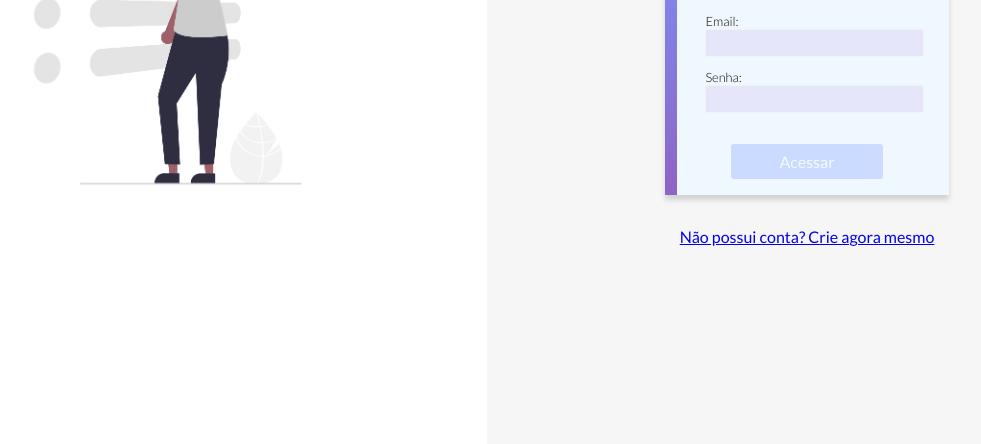
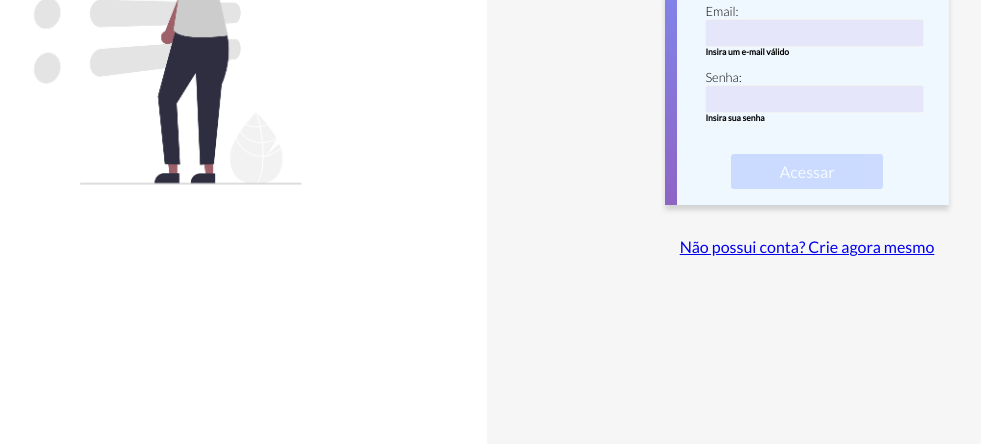
Before and after one commit to LucasTrawman/checkpoint2, a plain HTML site: page index.html in a window 1280 px wide. Shown: the part 356-800 px from the top of the page, without its empty margins (153-1134 px from the left). Drawn offline with Linux system fonts and the light colour scheme.

Commit message:
Validação login
Atualização de validação

```diff
--- a/index.html
+++ b/index.html
@@ -29,10 +29,12 @@
       <label>
         Email:
         <input id="inputEmail" type="text">
+        <h6 id="EmailErro" class="none">Insira um e-mail válido</h6>
       </label>
       <label>
         Senha:
         <input id="inputPassword" type="password">
+        <h6 id="SenhaErro" class="none">Insira sua senha</h6>
       </label>
 
       <button id="btn_acessar" disabled class="disabled" type="submit">Acessar</button>
@@ -43,7 +45,7 @@
     </div>
   </div>
 
-  <script src="/scripts/utils.js"></script>
+  <script src="scripts/utils.js"></script>
 
 </body>
 
```
